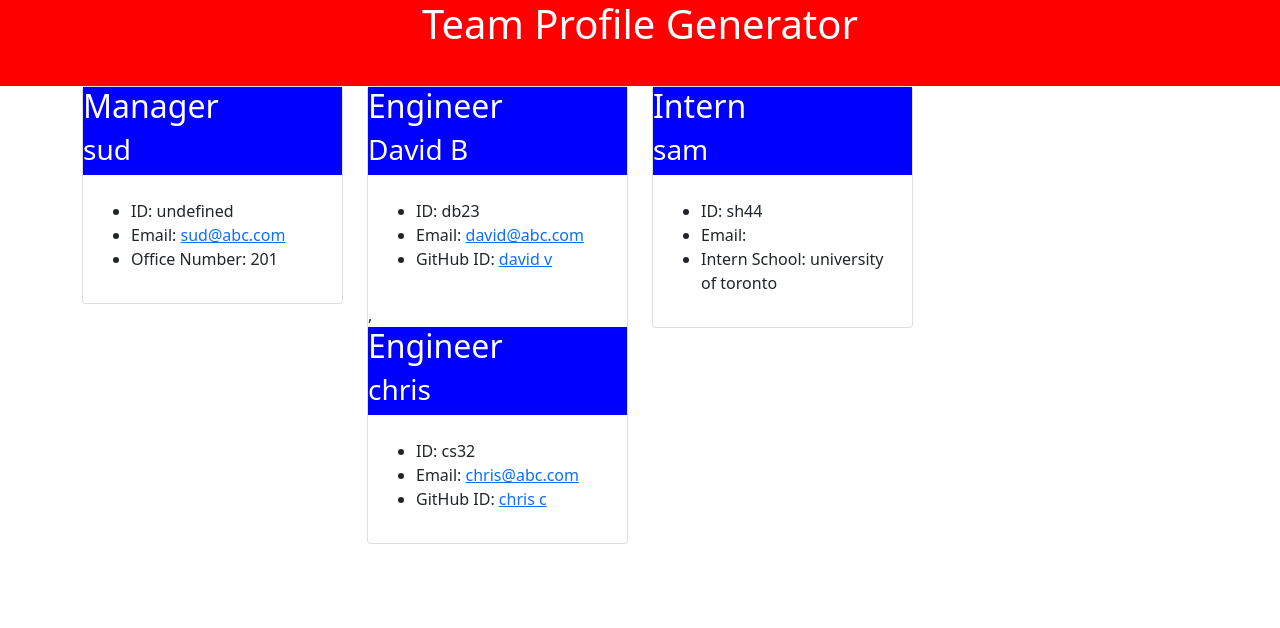
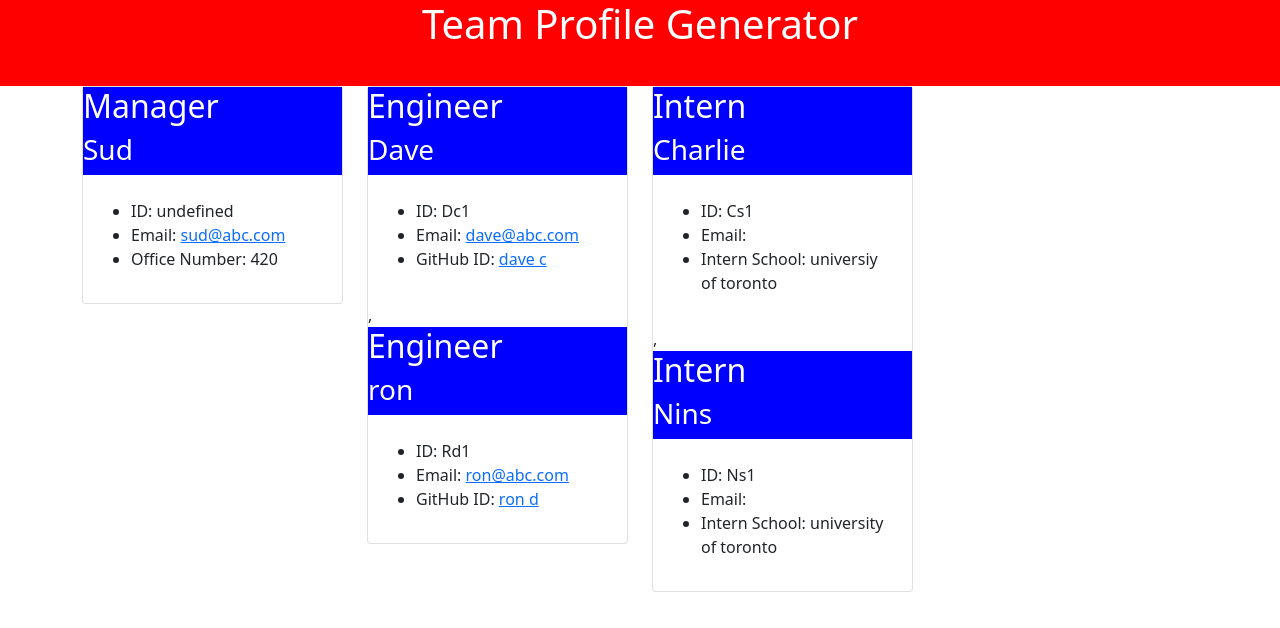
Before and after one commit to sudbatra/Team-Profile--Generator, a website: page dir/index.html in a window 1280 px wide. Drawn offline with nearby package versions, Linux system fonts and the light colour scheme.

Commit message:
final commit, project completed

```diff
--- a/dir/index.html
+++ b/dir/index.html
@@ -27,14 +27,14 @@
 
                     <div class="card-title">
                         <h2> Manager<h2>
-                        <h3> sud</h3>
+                        <h3> Sud</h3>
                     </div>
                     <div class = "card-body">
                         <div class = "card-text">
                             <ul>
                                 <li> ID: undefined</li>
                                 <li> Email: <a href="mailto:sud@abc.com">sud@abc.com</a></li>
-                                <li> Office Number: 201</li>
+                                <li> Office Number: 420</li>
                             </ul>
                         </div>
                     </div>
@@ -50,28 +50,28 @@
 
                     <div class="card-title">
                         <h2> Engineer</h2>
-                        <h3> David B</h3>
+                        <h3> Dave</h3>
                     </div>
                     <div class = "card-body">
                         <div class = "card-text">
                             <ul>
-                                <li> ID: db23</li>
-                                <li> Email: <a href="mailto:david@abc.com">david@abc.com</a></li>
-                                 <li> GitHub ID: <a href="https://github.com/david v">david v</a></li>
+                                <li> ID: Dc1</li>
+                                <li> Email: <a href="mailto:dave@abc.com">dave@abc.com</a></li>
+                                 <li> GitHub ID: <a href="https://github.com/dave c">dave c</a></li>
 
                              </ul>
                         </div>
                     </div>,
                     <div class="card-title">
                         <h2> Engineer</h2>
-                        <h3> chris</h3>
+                        <h3> ron</h3>
                     </div>
                     <div class = "card-body">
                         <div class = "card-text">
                             <ul>
-                                <li> ID: cs32</li>
-                                <li> Email: <a href="mailto:chris@abc.com">chris@abc.com</a></li>
-                                 <li> GitHub ID: <a href="https://github.com/chris c">chris c</a></li>
+                                <li> ID: Rd1</li>
+                                <li> Email: <a href="mailto:ron@abc.com">ron@abc.com</a></li>
+                                 <li> GitHub ID: <a href="https://github.com/ron d ">ron d </a></li>
 
                              </ul>
                         </div>
@@ -88,13 +88,26 @@
 
                     <div class = "card-title">
                         <h2>Intern</h2>
-                        <h3> sam</h3>
+                        <h3> Charlie</h3>
                     </div>
                     <div class = "card-body">
                         <div class = "card-text">
                             <ul>
-                                <li> ID: sh44</li>
-                                <li> Email: <a href="mailto:sam@abc.com"></a></li>
+                                <li> ID: Cs1</li>
+                                <li> Email: <a href="mailto:charlie@abc.com"></a></li>
+                                <li> Intern School: universiy of toronto</li>
+                            </ul>
+                        </div>
+                    </div>,
+                    <div class = "card-title">
+                        <h2>Intern</h2>
+                        <h3> Nins</h3>
+                    </div>
+                    <div class = "card-body">
+                        <div class = "card-text">
+                            <ul>
+                                <li> ID: Ns1</li>
+                                <li> Email: <a href="mailto:nins@abc.com"></a></li>
                                 <li> Intern School: university of toronto</li>
                             </ul>
                         </div>
```
